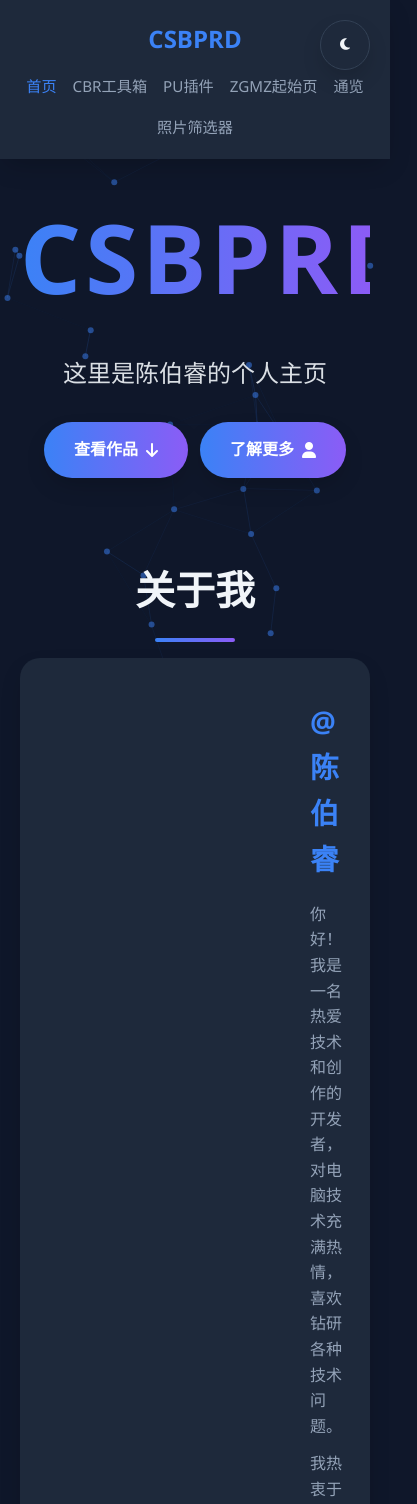
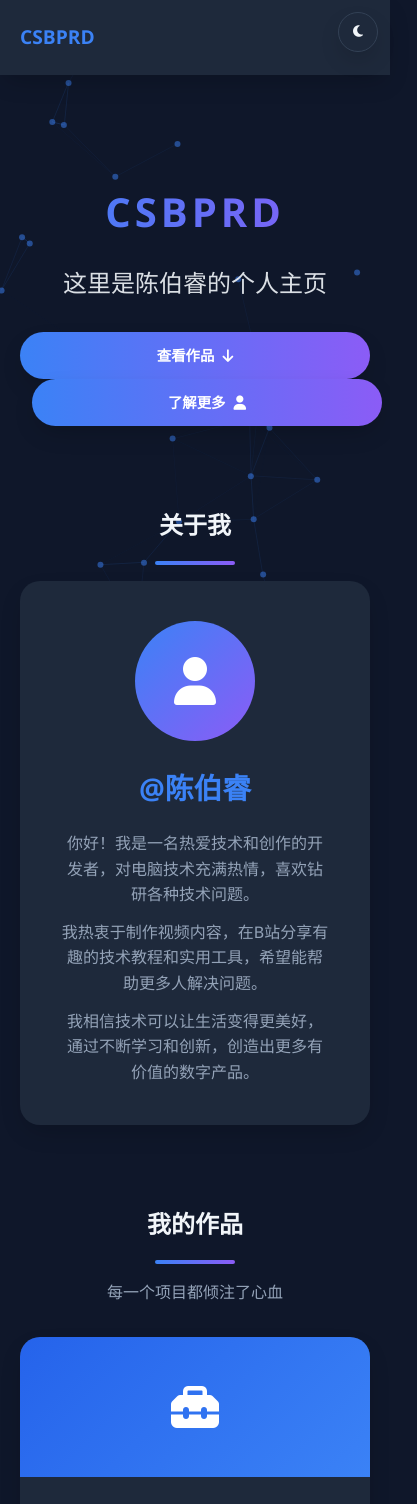
Before and after one commit to CsBpRd/CBR, a React (Vite) app: page / in a window 390 px wide. Shown: the top 1504 px of the page, 417 px wide, since content can reach past the window. Built offline with nearby package versions, Linux system fonts and the light colour scheme.

Commit message:
移动端适配：汉堡菜单、响应式排版、卡片自适应、触摸优化

```diff
--- a/src/components/Navbar.tsx
+++ b/src/components/Navbar.tsx
@@ -8,6 +8,7 @@ interface NavItem {
 
 export default function Navbar() {
   const [items, setItems] = useState<NavItem[]>([])
+  const [menuOpen, setMenuOpen] = useState(false)
 
   useEffect(() => {
     fetch('/data/navigation.json')
@@ -16,20 +17,30 @@ export default function Navbar() {
       .catch(() => setItems([]))
   }, [])
 
+  const closeMenu = () => setMenuOpen(false)
+
   return (
     <nav>
       <div className="nav-container">
-        <NavLink to="/" className="nav-logo">CSBPRD</NavLink>
-        <div className="nav-links">
+        <NavLink to="/" className="nav-logo" onClick={closeMenu}>CSBPRD</NavLink>
+        <button
+          className="nav-toggle"
+          onClick={() => setMenuOpen(!menuOpen)}
+          aria-label="菜单"
+        >
+          <i className={`fas fa-${menuOpen ? 'times' : 'bars'}`}></i>
+        </button>
+        <div className={`nav-links${menuOpen ? ' open' : ''}`}>
           {items.map(item =>
             item.path.endsWith('.html') ? (
-              <a key={item.path} href={item.path}>{item.label}</a>
+              <a key={item.path} href={item.path} onClick={closeMenu}>{item.label}</a>
             ) : (
               <NavLink
                 key={item.path}
                 to={item.path}
                 end={item.path === '/'}
                 className={({ isActive }) => isActive ? 'active' : ''}
+                onClick={closeMenu}
               >
                 {item.label}
               </NavLink>
--- a/src/index.css
+++ b/src/index.css
@@ -192,15 +192,99 @@ footer a { color: var(--accent-primary); text-decoration: none; }
 .preview-stat strong { display: block; font-size: 16px; color: var(--text-primary); margin-top: 2px; }
 .preview-cards { display: flex; gap: 10px; }
 
-/* Responsive */
+/* Home title */
+.home-title { font-size: 6rem; margin-bottom: 20px; }
+
+/* About card (home) */
+.about-card {
+  display: flex; align-items: center; gap: 50px;
+}
+
+/* Hamburger */
+.nav-toggle {
+  display: none;
+  background: none; border: none;
+  color: var(--text-primary);
+  font-size: 1.4rem; cursor: pointer;
+  padding: 6px; line-height: 1;
+}
+
+/* ==================== Responsive ==================== */
+
 @media (max-width: 768px) {
-  .hero h1 { font-size: 2.5rem; }
-  .nav-container { flex-direction: column; gap: 16px; }
-  .nav-links { gap: 16px; flex-wrap: wrap; justify-content: center; }
-  .projects-grid { grid-template-columns: 1fr; }
+  /* Nav */
+  .nav-toggle { display: block; }
+  .nav-container { flex-wrap: wrap; }
+  .nav-links {
+    display: none !important;
+    flex-direction: column;
+    width: 100%;
+    gap: 4px;
+    padding-top: 12px;
+  }
+  .nav-links.open { display: flex !important; }
+  .nav-links a { padding: 10px 0; font-size: 1rem; border-bottom: 1px solid var(--border-color); }
+  .nav-links a:last-child { border-bottom: none; }
+
+  /* Hero */
+  .hero { padding: 120px 20px 60px; }
+  .hero h1 { font-size: 2.2rem; }
+  .hero p { font-size: 1rem; max-width: 100%; }
+  .home-title { font-size: 3.5rem; letter-spacing: 2px; }
+
+  /* Sections */
+  .section-title { font-size: 1.8rem; }
+  .section-sub { font-size: 1rem; margin-bottom: 40px; }
+
+  /* Buttons */
+  .btn { padding: 12px 24px; font-size: 0.9rem; width: 100%; justify-content: center; }
+
+  /* Cards */
+  .projects-grid { grid-template-columns: 1fr; gap: 20px; }
+  .project-header { height: 140px; font-size: 3rem; }
+  .project-content { padding: 24px; }
+  .project-content h3 { font-size: 1.4rem; }
+  .project-content p { min-height: auto; }
+
+  .features-grid { grid-template-columns: 1fr; gap: 16px; }
+  .feature-card { padding: 24px; }
+
+  /* About */
+  .about-card { flex-direction: column !important; text-align: center; gap: 24px; }
+  .about-card > div:first-child { width: 120px !important; height: 120px !important; font-size: 3rem !important; }
+
+  /* Preview */
   .preview-body { flex-direction: column; }
   .preview-sidebar { width: 100%; }
   .preview-stats { flex-wrap: wrap; }
+  .preview-stat { flex: 1 1 45%; }
   .preview-cards { flex-direction: column; }
-  .features-grid { grid-template-columns: 1fr; }
+  .preview-bar { flex-wrap: wrap; gap: 6px; font-size: 11px; }
+
+  /* Footer */
+  footer { padding: 40px 16px; }
+
+  /* Theme toggle */
+  .theme-toggle { top: 12px; right: 12px; width: 40px; height: 40px; }
 }
+
+@media (max-width: 480px) {
+  .hero { padding: 100px 16px 40px; }
+  .hero h1 { font-size: 1.7rem; }
+  .hero p { font-size: 0.95rem; }
+  .home-title { font-size: 2.5rem; letter-spacing: 1px; }
+
+  .section-title { font-size: 1.5rem; }
+  .section-sub { margin-bottom: 32px; }
+
+  .nav-logo { font-size: 1.2rem; }
+
+  .project-content h3 { font-size: 1.2rem; }
+  .feature-card { padding: 20px; }
+  .feature-card h3 { font-size: 1.05rem; }
+
+  .page-container { padding: 100px 16px 40px; }
+
+  .social-links { gap: 12px; }
+  .social-link { width: 40px; height: 40px; font-size: 1.2rem; }
+}
--- a/src/pages/Gjx.tsx
+++ b/src/pages/Gjx.tsx
@@ -2,7 +2,7 @@ export default function Gjx() {
   return (
     <div>
       <section className="hero" style={{ padding: '120px 20px 60px' }}>
-        <h1 style={{ fontSize: '3.5rem', color: 'var(--accent-primary)' }}>
+        <h1 style={{ color: 'var(--accent-primary)' }}>
           <i className="fas fa-toolbox"></i> CBR工具箱
         </h1>
         <p style={{ fontSize: '1.5rem', marginTop: 16 }}>清爽界面，灵动随心</p>
--- a/src/pages/Home.tsx
+++ b/src/pages/Home.tsx
@@ -23,7 +23,7 @@ export default function Home() {
       <ParticleBg />
       <header style={{ textAlign: 'center', padding: '180px 20px 80px', position: 'relative' }}>
         <div style={{ maxWidth: 800, margin: '0 auto' }}>
-          <h1 style={{ fontSize: '6rem', marginBottom: 20, background: 'linear-gradient(90deg, var(--accent-primary), var(--accent-secondary))', WebkitBackgroundClip: 'text', backgroundClip: 'text', color: 'transparent', textTransform: 'uppercase', letterSpacing: 4 }}>
+          <h1 className="home-title" style={{ background: 'linear-gradient(90deg, var(--accent-primary), var(--accent-secondary))', WebkitBackgroundClip: 'text', backgroundClip: 'text', color: 'transparent', textTransform: 'uppercase', letterSpacing: 4 }}>
             CSBPRD
           </h1>
           <p style={{ fontSize: '1.5rem', opacity: 0.9, marginBottom: 30 }}>这里是陈伯睿的个人主页</p>
@@ -38,7 +38,7 @@ export default function Home() {
 
       <section id="about" style={{ maxWidth: 1200, margin: '0 auto 80px', padding: '0 20px' }}>
         <h2 className="section-title">关于我</h2>
-        <div style={{ display: 'flex', alignItems: 'center', gap: 50, background: 'var(--bg-card)', borderRadius: 20, padding: 40, boxShadow: 'var(--shadow)' }}>
+        <div className="about-card" style={{ background: 'var(--bg-card)', borderRadius: 20, padding: 40, boxShadow: 'var(--shadow)' }}>
           <div style={{ width: 200, height: 200, borderRadius: '50%', background: 'linear-gradient(135deg, var(--accent-primary), var(--accent-secondary))', display: 'flex', alignItems: 'center', justifyContent: 'center', fontSize: '5rem', color: 'white', flexShrink: 0 }}>
             <i className="fas fa-user"></i>
           </div>
--- a/src/pages/Pu.tsx
+++ b/src/pages/Pu.tsx
@@ -2,7 +2,7 @@ export default function Pu() {
   return (
     <div>
       <section className="hero" style={{ padding: '120px 20px 60px', background: 'linear-gradient(135deg, rgba(139,92,246,0.1), rgba(167,139,250,0.1))' }}>
-        <h1 style={{ fontSize: '3.5rem', color: '#8b5cf6' }}>
+        <h1 style={{ color: '#8b5cf6' }}>
           <i className="fas fa-window-restore"></i> PPT ULTRA
         </h1>
         <p style={{ fontSize: '1.5rem', marginTop: 16 }}>AI灵感 一键获得</p>
--- a/src/pages/Tonglan.tsx
+++ b/src/pages/Tonglan.tsx
@@ -45,7 +45,7 @@ export default function Tonglan() {
           style={{ width: 100, height: 100, borderRadius: 22, marginBottom: 24, boxShadow: '0 12px 40px rgba(99,102,241,0.3)' }}
           onError={(e) => { (e.target as HTMLImageElement).style.display = 'none' }}
         />
-        <h1 style={{ fontSize: '3.5rem', marginBottom: 16, background: 'linear-gradient(90deg, #6366f1, #8b5cf6)', WebkitBackgroundClip: 'text', backgroundClip: 'text', color: 'transparent' }}>
+        <h1 style={{ marginBottom: 16, background: 'linear-gradient(90deg, #6366f1, #8b5cf6)', WebkitBackgroundClip: 'text', backgroundClip: 'text', color: 'transparent' }}>
           通览
         </h1>
         <p>可自定义名称、周期、目录与主题的新闻报告浏览器。支持 HTML、Markdown、纯文本，自动识别文件格式，即开即用。</p>
```
